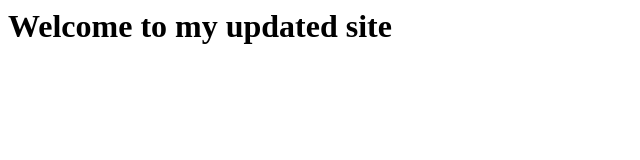
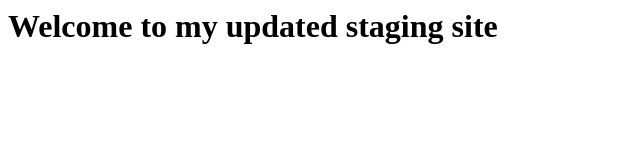
Before and after one commit to Embiggenerd/portfolio, a plain HTML site: page index.html in a window 1280 px wide. Shown: the whole page, without its empty margins (0-640 px from the left). Drawn offline with Linux system fonts and the light colour scheme.

Commit message:
testing jenkins/github connection

```diff
--- a/index.html
+++ b/index.html
@@ -3,6 +3,6 @@
     <title>My Website Home Page</title>
 </head>
 <body>
-  <h1>Welcome to my updated site</h1>
+  <h1>Welcome to my updated staging site</h1>
 </body>
 </html>
```
